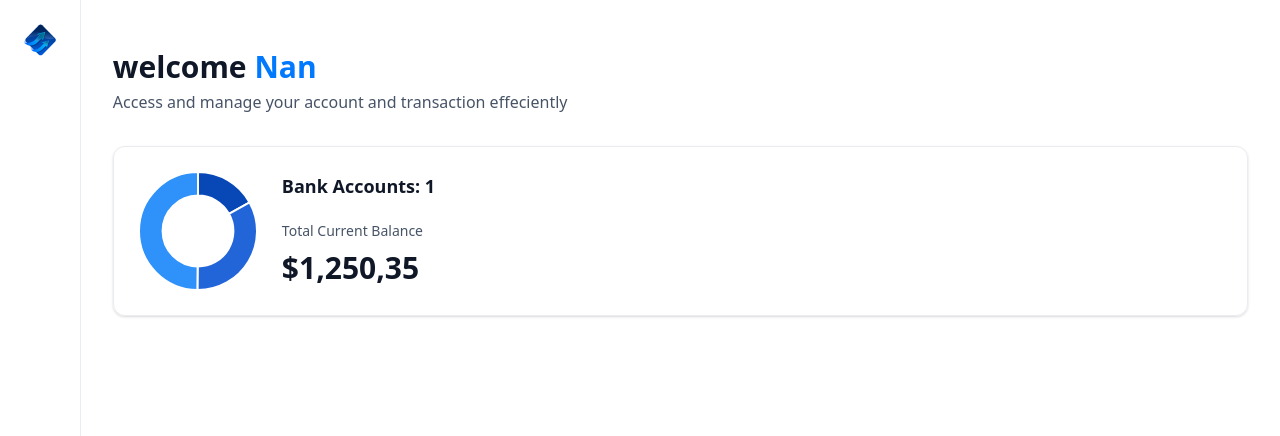
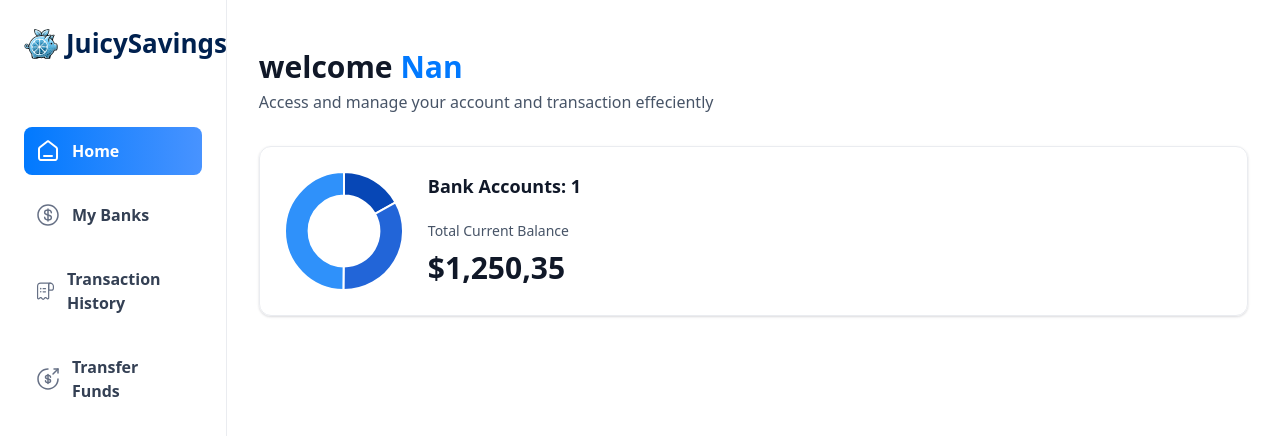
Before and after one commit to nxu22/BankingAppPlatform, a Next.js app: page / in a window 1280 px wide. Shown: the top 436 px of the page. Built offline with nearby package versions, Linux system fonts and the light colour scheme.

Commit message:
added links labels to the sidebar

```diff
--- a/components/Sidebar.tsx
+++ b/components/Sidebar.tsx
@@ -1,18 +1,49 @@
+'use client'
 import React from 'react'
 import Image from 'next/image'
 import Link from 'next/link'
+import { sidebarLinks } from '@/constants'
+import { cn } from '@/lib/utils'
+import { usePathname } from 'next/navigation'
+
 const Sidebar = ({user}: SidebarProps) => {
+    const pathname = usePathname();
   return (
     <section className='sidebar'>
       <nav className="flex flex-col gap-4">
-        <Link href="/" className="mb-12 cursor-pointer items-center gap-2">
+        <Link href="/" className="mb-12 cursor-pointer flex items-center gap-2">
           <Image
             src="/icons/logo.svg"
             width={34}
             height={34}
             alt="Logo"
           />
+          <h1 className='sidebar-logo'>JuicySavings</h1>
         </Link>
+        {sidebarLinks.map((item) => {
+            const isActive = pathname === item.route || pathname.startsWith(`${item.route}/`)
+
+            return(
+            <Link href={item.route} key={item.label}
+            className={cn('sidebar-link', {'bg-bank-gradient':isActive})}
+            >
+            <div className="relative size-6">
+                <Image
+                  src={item.imgURL}
+                  alt={item.label}
+                  fill
+                  className={cn({
+                    'brightness-[3] invert-0': isActive
+                  })}
+                />
+                </div>
+                <p className={cn("sidebar-label", { "!text-white": isActive })}>
+                {item.label}
+              </p>
+
+            </Link>)
+        }
+    )}
       </nav>
     </section>
   )
```
Also changed, not shown: public/icons/logo.svg.
